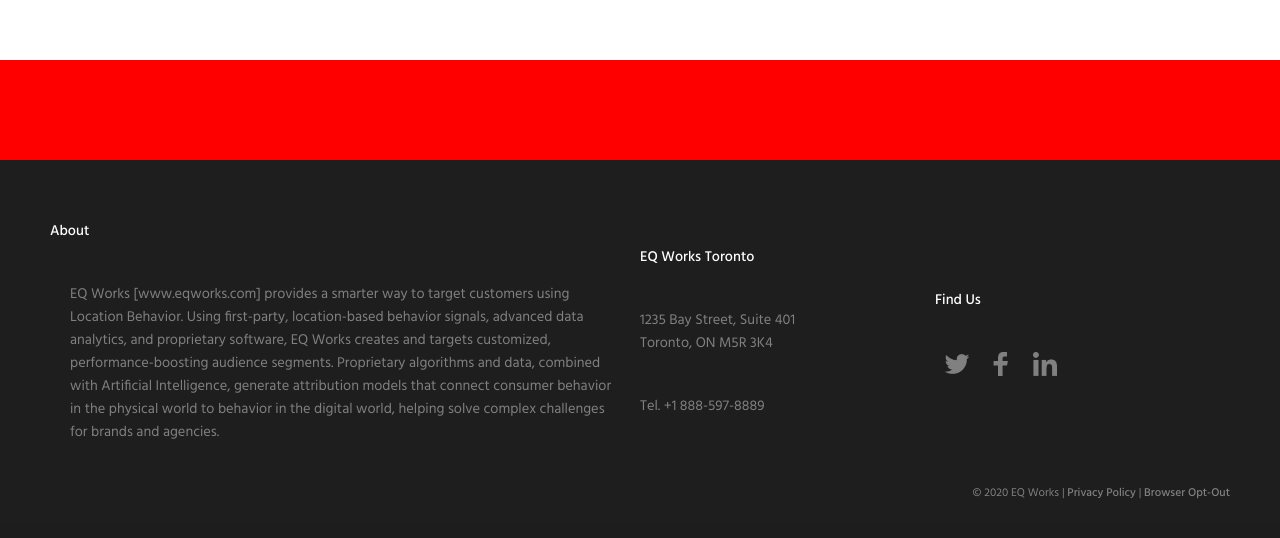
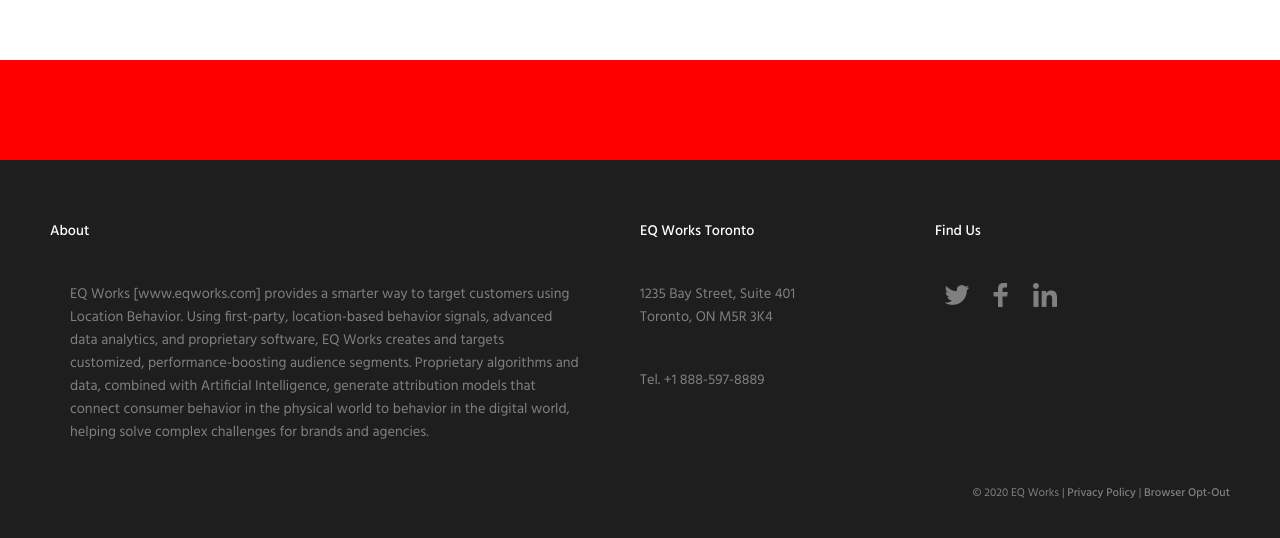
Before and after one commit to EQWorks/eqworks.github.io, a Next.js app: page / in a window 1280 px wide. Shown: the part 924-1462 px from the top of the page. Built offline with nearby package versions, Linux system fonts and the light colour scheme; a web font is replaced by a local one.

Commit message:
Fix responsive layout on larger viewports - Contain footer to a max width.

```diff
--- a/components/Footer.js
+++ b/components/Footer.js
@@ -4,15 +4,29 @@
 import { breakpoint } from '../utils/style-breakpoints'
 
 const StyleFooter = styled.footer`
-  align-items: center;
   background-color: #1E1E1E;
   color: #808080;
+  font-size: 0.9em;
+  .footer__inner {
+    align-items: center;
     display: flex;
     flex-direction: column;
     justify-content: center;
-  font-size: 0.9em;
+    margin: 0 auto;
+    max-width: 1400px;
     padding: 60px 20px 20px 20px;
-  .footer__about {
+    ${breakpoint.xs`
+      padding: 60px 40px 20px 40px;
+    `}
+    ${breakpoint.sm`
+      padding: 60px 50px 40px 50px;
+    `}
+    ${breakpoint.lg`
+      align-items: flex-start;
+      flex-direction: row;
+      flex-wrap: wrap;
+    `}
+    .footer__inner__about {
       padding: 0 0 40px 0;
       width: 100%;
       p {
@@ -24,10 +38,12 @@
         }
       }
       ${breakpoint.lg`
+        box-sizing: border-box;
+        padding: 0 40px 40px 0;
         width: 50%;
       `}
     }
-  .footer__contact {
+    .footer__inner__contact {
       padding: 0 0 40px 0;
       width: 100%;
       p {
@@ -44,7 +60,7 @@
         width: 25%;
       `}
     }
-  .footer__social {
+    .footer__inner__social {
       padding: 0 0 40px 0;
       width: 100%;
       div {
@@ -67,7 +83,7 @@
         width: 25%;
       `}
     }
-  .footer__legal {
+    .footer__inner__legal {
       font-size: 0.8em;
       text-align: right;
       width: 100%;
@@ -76,27 +92,23 @@
         font-family: copyMedium, sans-serif;
         text-decoration: none;
       }
+      ${breakpoint.lg`
+        margin: 0 auto;
+        max-width: 1200px;
+      `}
     }
-  ${breakpoint.xs`
-    padding: 60px 40px 20px 40px;
-  `}
-  ${breakpoint.sm`
-    padding: 60px 50px 20px 50px;
-  `}
-  ${breakpoint.lg`
-    flex-direction: row;
-    flex-wrap: wrap;
-  `}
+  }
 `
 
 export default function Footer () {
   return (
     <StyleFooter>
-      <div className='footer__about'>
+      <div className='footer__inner'>
+        <div className='footer__inner__about'>
           <p>About</p>
           <p>EQ Works [www.eqworks.com] provides a smarter way to target customers using Location Behavior. Using first-party, location-based behavior signals, advanced data analytics, and proprietary software, EQ Works creates and targets customized, performance-boosting audience segments. Proprietary algorithms and data, combined with Artificial Intelligence, generate attribution models that connect consumer behavior in the physical world to behavior in the digital world, helping solve complex challenges for brands and&nbsp;agencies.</p>
         </div>
-      <div className='footer__contact'>
+        <div className='footer__inner__contact'>
           <p>EQ Works Toronto</p>
           <p>
             1235 Bay Street, Suite 401<br />
@@ -104,7 +116,7 @@
           </p>
           <p>Tel. +1 888-597-8889</p>
         </div>
-      <div className='footer__social'>
+        <div className='footer__inner__social'>
           <p>Find Us</p>
           <div>
             <img src='/images/logo-twitter-grey.png' />
@@ -112,8 +124,9 @@
             <img src='/images/logo-linkedin-grey.png' />
           </div>
         </div>
-      <div className='footer__legal'>
+        <div className='footer__inner__legal'>
           <p>© 2020 EQ Works | <Link href='/privacy-policy'><a>Privacy Policy</a></Link> | <Link href='/browser-opt-out'><a>Browser Opt-Out</a></Link></p>
+        </div>
       </div>
     </StyleFooter>
   )
```
Lines whose indentation alone changed are shown as unchanged.
